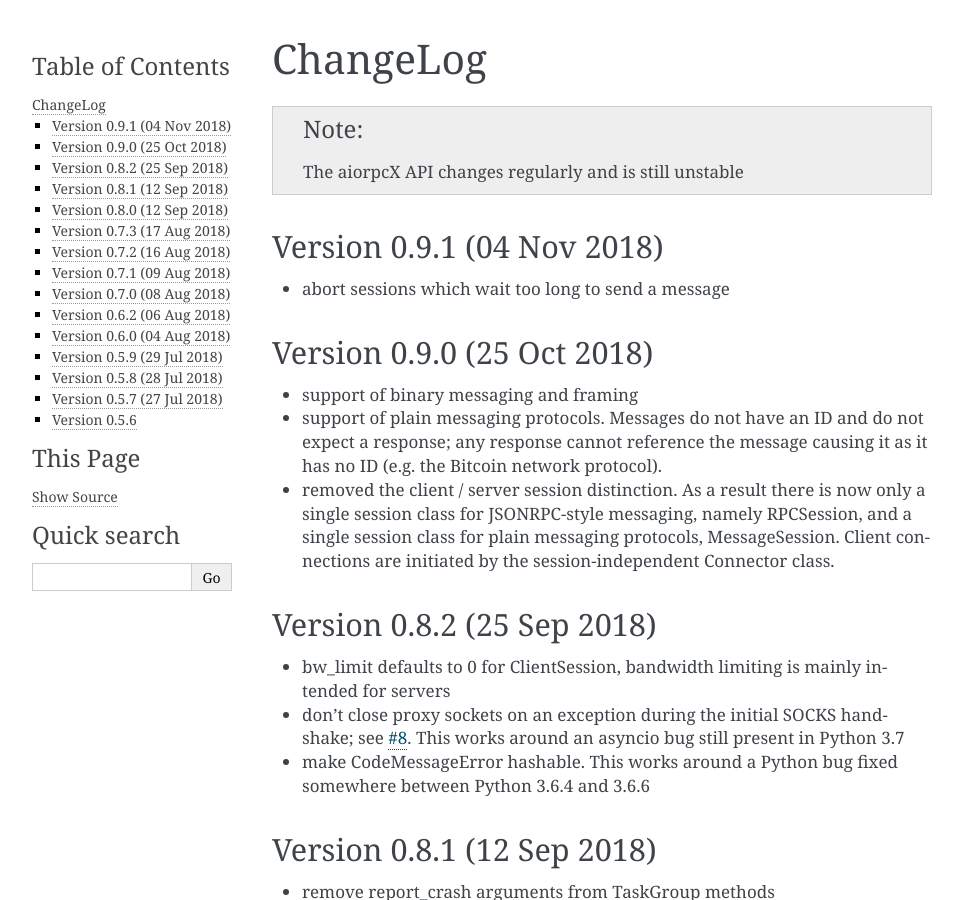
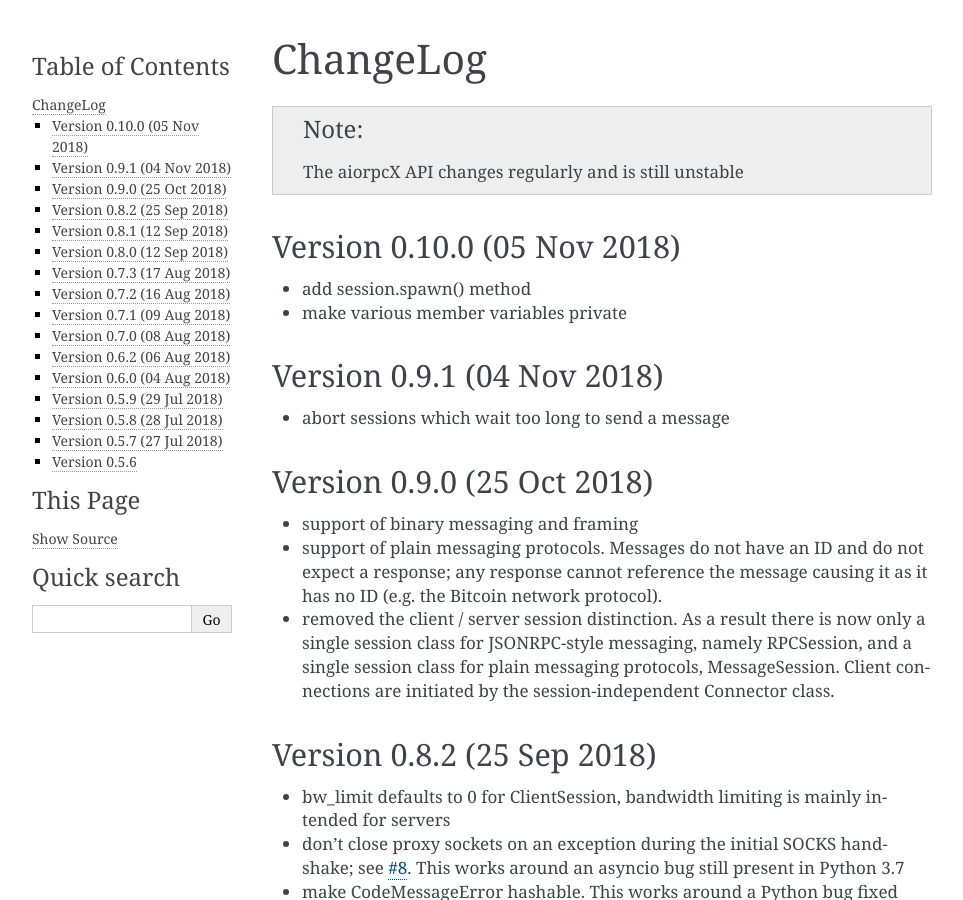
Before and after one commit to kyuupichan/aiorpcX, a Sphinx documentation site: the page built from docs/changelog.rst, in a window 1280 px wide and 900 px high. Shown: the whole window, without its empty margins (148-1111 px from the left). Built offline with Sphinx 7.4.7, drawn with Linux system fonts in a browser that asks for light colours.

Commit message:
Prepare 0.10.0

```diff
--- a/aiorpcx/__init__.py
+++ b/aiorpcx/__init__.py
@@ -5,7 +5,7 @@ from .socks import *
 from .session import *
 from .util import *
 
-_version = (0, 9, 1)
+_version = (0, 10, 0)
 _version_str = '.'.join(str(part) for part in _version)
 
 __all__ = (curio.__all__ +
--- a/docs/changelog.rst
+++ b/docs/changelog.rst
@@ -2,6 +2,12 @@ ChangeLog
 =========
 
 .. note:: The aiorpcX API changes regularly and is still unstable
+
+Version 0.10.0 (05 Nov 2018)
+---------------------------
+
+* add session.spawn() method
+* make various member variables private
 
 Version 0.9.1 (04 Nov 2018)
 ---------------------------
```
